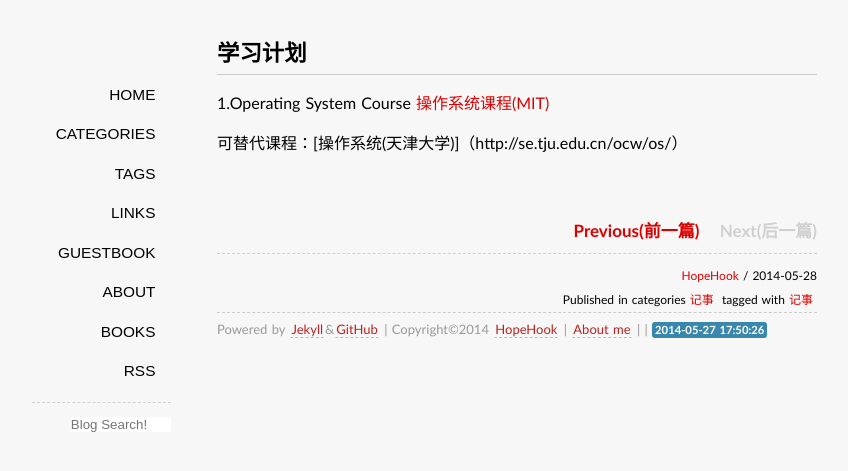
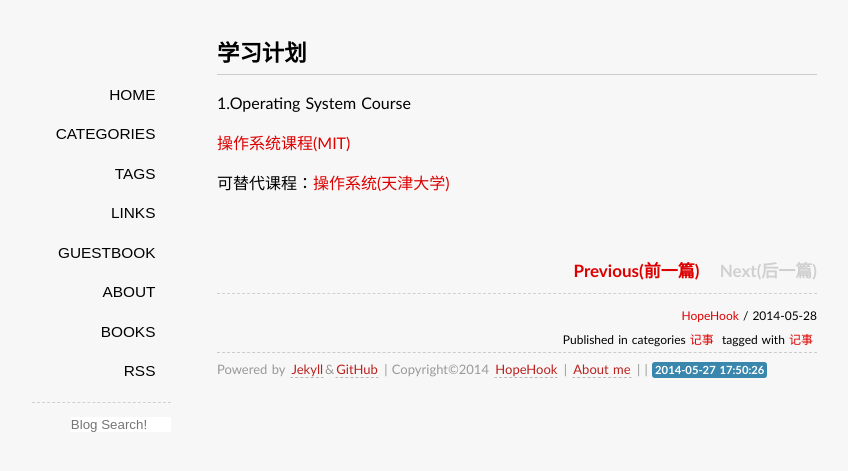
Before and after one commit to hopehook/HopeHook.com, a Jekyll site: the page built from _posts/2014-05-28-Plan.md, in a window 1280 px wide. Shown: the top 471 px of the page, without its empty margins (123-971 px from the left). Built offline with Jekyll 4.4.1, drawn with Linux system fonts in a browser that asks for light colours; some web fonts are replaced; Markdown is read by kramdown in place of the engine named in the settings; comment, search, counter and statistics services are not loaded.

Commit message:
Update 2014-05-28-Plan.md

```diff
--- a/_posts/2014-05-28-Plan.md
+++ b/_posts/2014-05-28-Plan.md
@@ -7,6 +7,7 @@ tags: 记事
 ---
 
 1.Operating System Course
+
 [操作系统课程(MIT)](http://ocw.mit.edu/courses/electrical-engineering-and-computer-science/6-828-operating-system-engineering-fall-2006/index.htm)
 
-可替代课程：[操作系统(天津大学)]（http://se.tju.edu.cn/ocw/os/）
+可替代课程：[操作系统(天津大学)](http://se.tju.edu.cn/ocw/os/)
```
